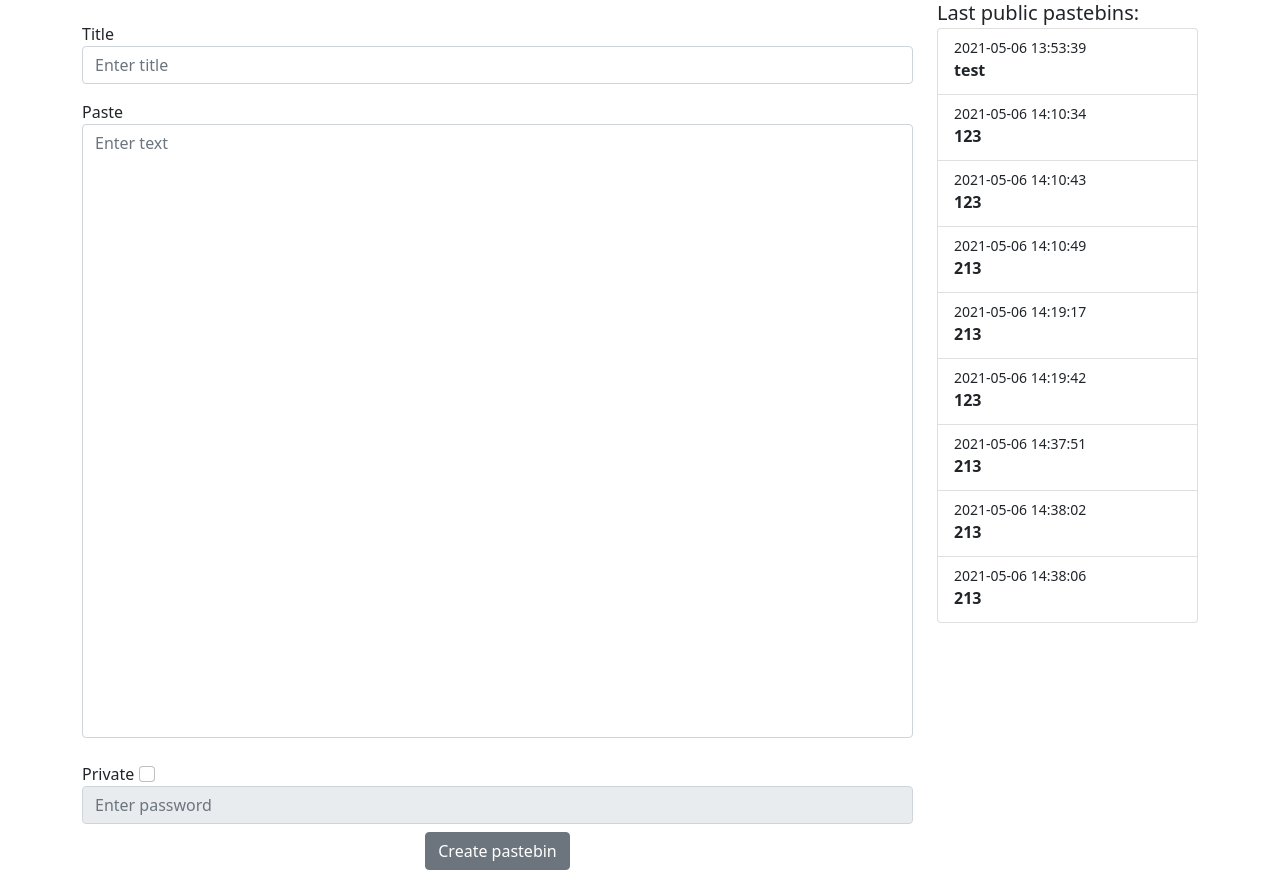
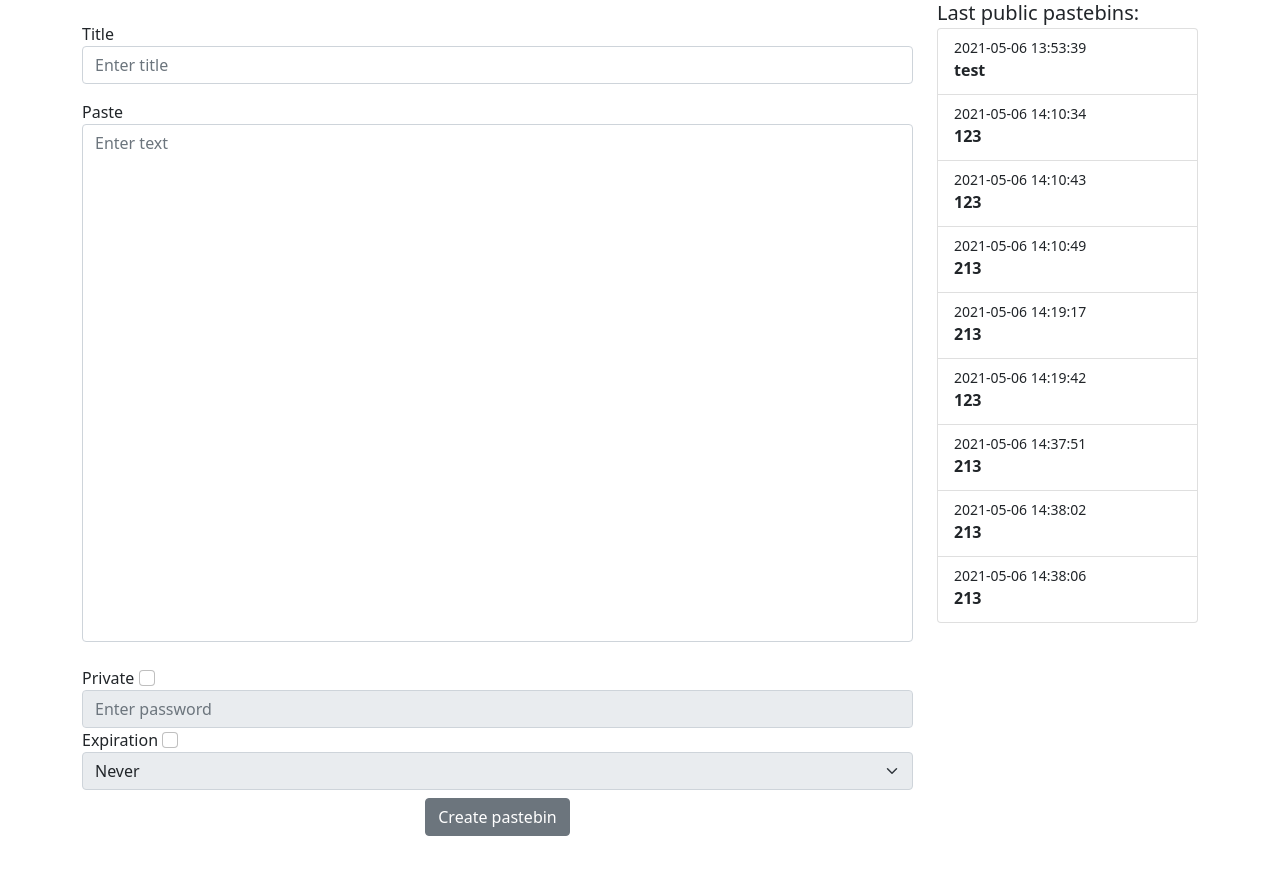
Before and after one commit to syqu22/flask-pastebin, a Flask app: page / in a window 1280 px wide. Shown: the part 90-960 px from the top of the page. After the commit the page ends 926 px from the top, so only its background shows below. Run offline with Flask 2, Linux system fonts and the light colour scheme; data comes from the database, SQL or seed files in the repository; both versions use the stored data as it was after the commit.

Commit message:
Implemented expiration date for pastebins

```diff
--- a/web/blueprints/user_view.py
+++ b/web/blueprints/user_view.py
@@ -1,6 +1,7 @@
 from flask import Blueprint, render_template
 from flask_login import current_user
 from flask_login.utils import login_required
+from datetime import datetime
 
 user_view = Blueprint("user_view", __name__)
 
@@ -8,4 +9,4 @@ user_view = Blueprint("user_view", __name__)
 @user_view.route("/user")
 @login_required
 def user():
-   return render_template("user.html", user=current_user)
+   return render_template("user.html", user=current_user, time=datetime.now())
--- a/web/blueprints/views.py
+++ b/web/blueprints/views.py
@@ -1,3 +1,5 @@
+from dateutil.relativedelta import relativedelta
+from datetime import datetime
 from flask import Blueprint, render_template, request, flash, redirect, url_for
 from flask.helpers import make_response
 from flask_login import current_user
@@ -16,6 +18,8 @@ def home():
       pastebin = request.form.get("pastebin")
       private = request.form.get("private")
       password = request.form.get("password")
+      expire = request.form.get("expire")
+      expiration_date = request.form.get("expire_select")
 
       if is_pastebin_valid(title, pastebin):
          new_pastebin = Pastebin(title=title if title != "" else None, content=pastebin, user_id=current_user.get_id())
@@ -31,8 +35,17 @@ def home():
             else:
                flash("Please input password else uncheck Private.", category="error")
                return render_template("home.html", user=current_user, public_pastebins=get_public_pastebins())
+         if expire == "True" and expiration_date != "never":
+            if expiration_date == "day":
+               new_pastebin.expire_date = new_pastebin.date + relativedelta(days=+1)
+            elif expiration_date == "week":
+               new_pastebin.expire_date = new_pastebin.date + relativedelta(weeks=+1)
+            elif expiration_date == "month":
+               new_pastebin.expire_date = new_pastebin.date + relativedelta(months=+1)
+            elif expiration_date == "year":
+               new_pastebin.expire_date = new_pastebin.date + relativedelta(years=+1)
 
-         #Update the same pastebin with new link based on ID and password
+         #Update the same pastebin with new link based on ID and optionally password and/or expiration date
          db.session.commit()
 
          flash("Pastebin added!", category="success")
@@ -49,13 +62,13 @@ def pastebin(link: str):
 
       if pastebin:
          if not pastebin.password or password_cookie == pastebin.password:
-            return render_template("pastebin.html", user=current_user, pastebin=pastebin)
+            return render_template("pastebin.html", user=current_user, pastebin=pastebin, time=datetime.now().replace(microsecond=0))
          else:
             if pastebin.user_id is not None and str(pastebin.user_id) == current_user.get_id():
-               return render_template("pastebin.html", user=current_user, pastebin=pastebin)
+               return render_template("pastebin.html", user=current_user, pastebin=pastebin, time=datetime.now().replace(microsecond=0))
             else:
                flash("This pastebin is private.", category="error")
-               return render_template("pastebin.html", user=current_user, link=link, password=pastebin.password)
+               return render_template("pastebin.html", user=current_user, link=link, password=pastebin.password, time=datetime.now().replace(microsecond=0))
       else:
          flash("Can't find pastebin.", category="error")
          return redirect(url_for("views.home"))
--- a/web/models.py
+++ b/web/models.py
@@ -8,6 +8,7 @@ class Pastebin(db.Model):
     content = db.Column(db.String(6000000))
     link = db.Column(db.String(150), unique=True)
     date = db.Column(db.DateTime(timezone=True), default=func.now())
+    expire_date = db.Column(db.DateTime(timezone=True))
     password = db.Column(db.String(150))
     user_id = db.Column(db.Integer, db.ForeignKey("user.id"))
 
--- a/web/static/css/style.css
+++ b/web/static/css/style.css
@@ -5,3 +5,7 @@ textarea {
 .navbar {
     background-color: #c1c5c9;
 }
+
+#expire_date {
+    color: red;
+}
--- a/web/static/js/private_checkbox.js
+++ b/web/static/js/private_checkbox.js
@@ -1,5 +1,8 @@
 var private_checkbox = document.getElementById("private");
+var expire_checkbox = document.getElementById("expire");
+
 var password_input = document.getElementById("password");
+var expire_select = document.getElementById("expire_select");
 
 private_checkbox.addEventListener('change', function() {
   if (this.checked) {
@@ -8,3 +11,11 @@ private_checkbox.addEventListener('change', function() {
     password_input.setAttribute("disabled","")
   }
 });
+
+expire_checkbox.addEventListener('change', function() {
+  if (this.checked) {
+    expire_select.removeAttribute("disabled")
+  } else {
+    expire_select.setAttribute("disabled","")
+  }
+});
--- a/web/templates/home.html
+++ b/web/templates/home.html
@@ -9,14 +9,23 @@
         <input type="text" class="form-control" id="title" name="title" placeholder="Enter title" />
       </div>
       <label for="pastebin" class="mt-3">Paste</label>
-      <textarea rows="25" style="height:100%" name="pastebin" id="pastebin" class="form-control"
+      <textarea rows="21" style="height:100%" name="pastebin" id="pastebin" class="form-control"
         placeholder="Enter text"></textarea>
       <br />
       <label for="private">Private</label>
       <input class="form-check-input" type="checkbox" id="private" name="private" value="True">
       <input type="text" class="form-control" id="password" name="password" placeholder="Enter password" disabled />
+      <label for="expire">Expiration</label>
+      <input class="form-check-input" type="checkbox" id="expire" name="expire" value="True">
+      <select class="form-select" id="expire_select" name="expire_select" disabled>
+        <option value="never">Never</option>
+        <option value="day">Day</option>
+        <option value="week">Week</option>
+        <option value="month">Month</option>
+        <option value="year">Year</option>
+      </select>
       <div align="center">
-        <button type="submit" class="btn btn-secondary mt-2">Create pastebin</button>
+        <button type="submit" class="btn btn-secondary mt-2 mb-2">Create pastebin</button>
       </div>
     </form>
   </div>
--- a/web/templates/pastebin.html
+++ b/web/templates/pastebin.html
@@ -27,4 +27,9 @@
 {% endif %}
 <script type="text/javascript" src="{{ url_for('static',filename='js/copy_all.js') }}"></script>
 {% endif %}
+
+{% if pastebin.expire_date %}
+<br />
+<small id="expire_date">This pastebin will expire in: {{ pastebin.expire_date - time }}</small>
+{% endif %}
 {% endblock %}
```
Also changed, not shown: web/db/database.db.
